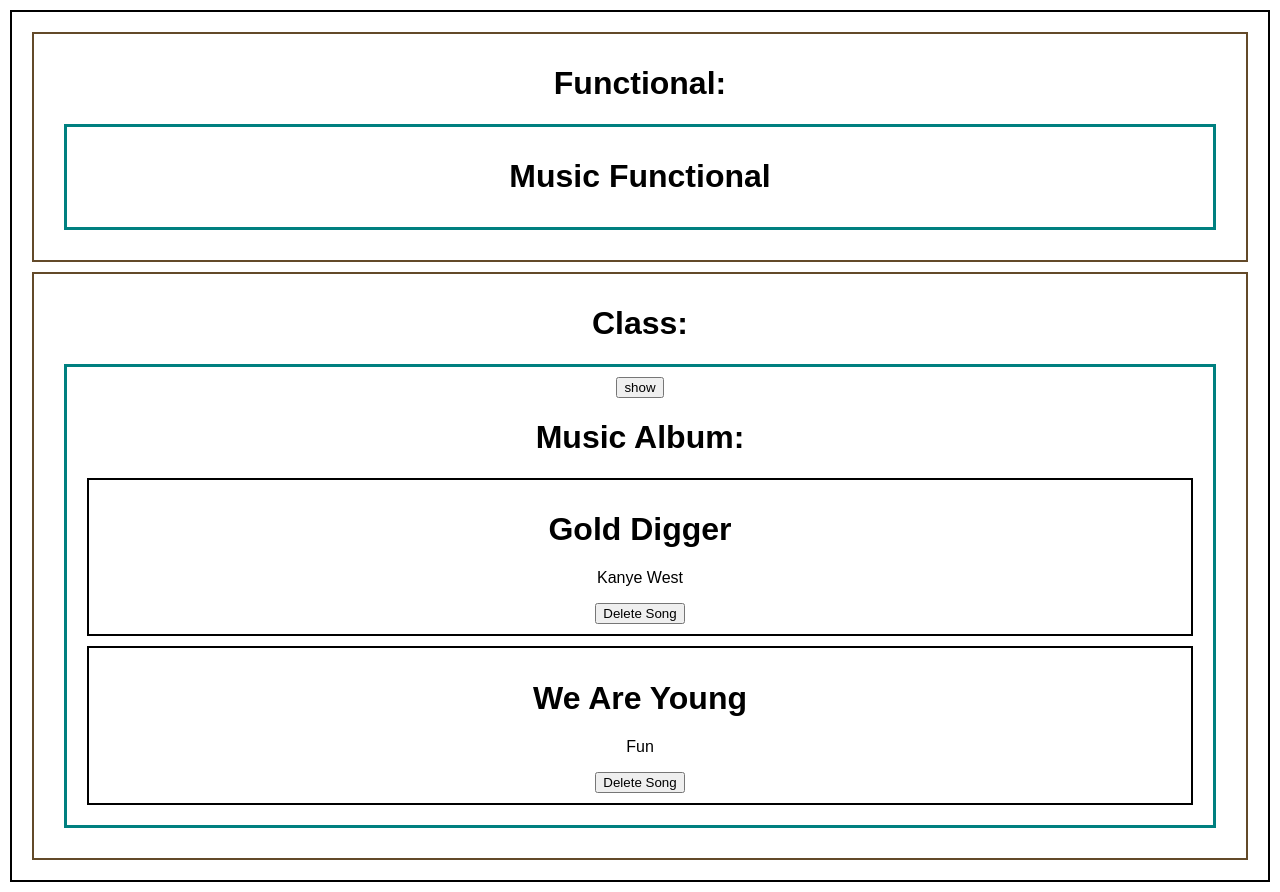
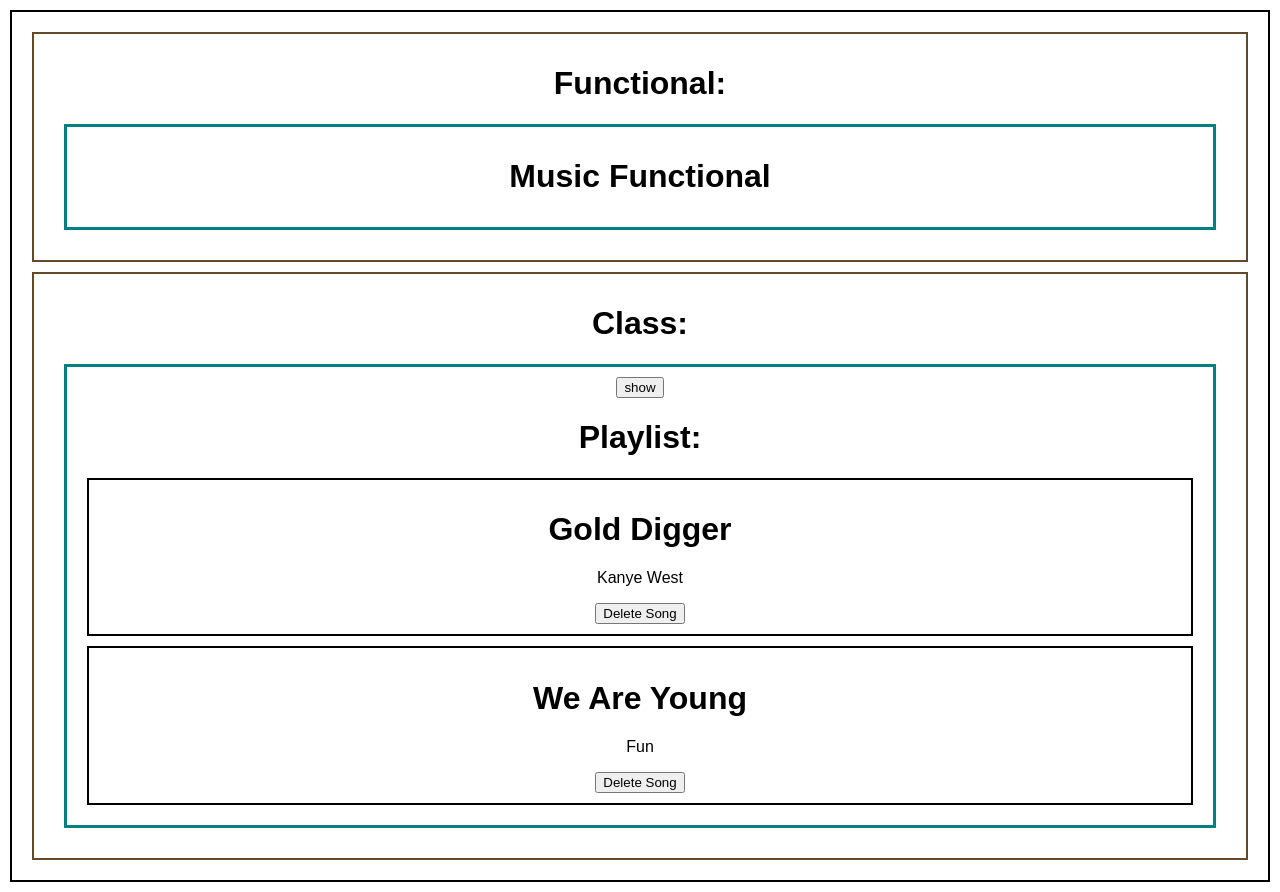
Before and after one commit to JoeJorgensen/music-class-app, a React (Create React App) app: page / in a window 1280 px wide. Built offline with nearby package versions, Linux system fonts and the light colour scheme.

Commit message:
done with music-class-app

```diff
--- a/src/Class/Music.js
+++ b/src/Class/Music.js
@@ -52,7 +52,7 @@ render = ()=>{
         <div className="border">
             <button onClick={this.toggleForm}>{showForm ? 'hide' :  'show' }</button>
         {showForm && <SongForm addSong={this.addSong} />}
-        <h1> Music Album:</h1>
+        <h1> Playlist:</h1>
         {this.renderMusic()}
         </div>
         )
```
